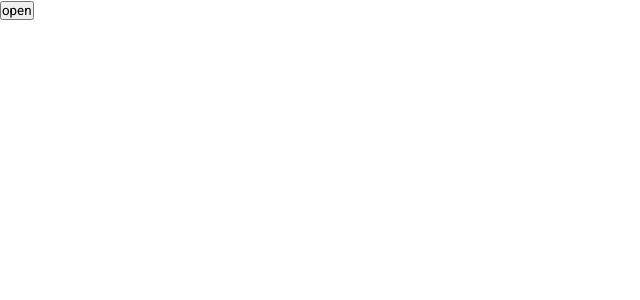
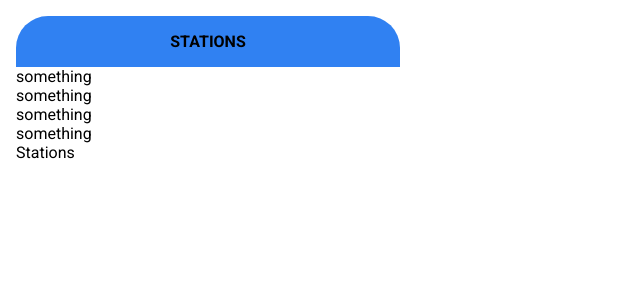
Before and after one commit to Khusyasy/depokepo-interview-1, a React (Create React App) app: page / in a window 1280 px wide. Shown: the top 300 px of the page, without its empty margins (0-640 px from the left). Built offline with nearby package versions, Linux system fonts and the light colour scheme.

Commit message:
base components

```diff
--- a/src/App.js
+++ b/src/App.js
@@ -1,29 +1,13 @@
-import { useState } from "react";
 import "./styles.css";
 
+import RadioMenu from "./components/RadioMenu/RadioMenu";
+
 function App() {
-  const [open, setOpen] = useState(false);
-  function toggleOpen() {
-    setOpen(!open);
-  }
   return (
     <div className="App">
-      <h1
-        className={"animate-height" + (open ? " open" : " close")}
-        style={styles.h1}
-      >
-        Test
-      </h1>
-      <button onClick={toggleOpen}>open</button>
+      <RadioMenu />
     </div>
   );
 }
 
-const styles = {
-  h1: {
-    display: "block",
-    overflow: "hidden"
-  }
-};
-
 export default App;
--- /dev/null
+++ b/src/components/RadioMenu/RadioMenu.js
@@ -0,0 +1,44 @@
+import { useState } from "react";
+
+function RadioMenu() {
+
+  const [radios, setRadios] = useState([]);
+
+  return (
+    <div style={styles.container}>
+        <div style={styles.head}>
+          Stations
+        </div>
+        <div>
+          <ul>
+            <li>something</li>
+            <li>something</li>
+            <li>something</li>
+            <li>something</li>
+          </ul>
+        </div>
+        <div style={styles.bottom}>
+          Stations
+        </div>
+    </div>
+  );
+}
+
+const styles = {
+  container: {
+    width: "24rem",
+    height: "30rem",
+    margin: "1rem",
+    borderRadius: "2rem",
+    overflow: "hidden",
+  },
+  head: {
+    padding: "1rem",
+    textAlign: "center",
+    textTransform: "uppercase",
+    fontWeight: 700,
+    background: "#3081f2",
+  }
+};
+
+export default RadioMenu;
--- a/src/components/RadioSelect.js
+++ /dev/null
@@ -1 +0,0 @@
-rafce;
```
Also changed, not shown: src/components/RadioMenu/RadioList.js (added, +24 -0 lines), src/components/RadioMenu/RadioLists.js (added, +13 -0 lines), package.json (line endings or trailing spaces), 2 other files (tests, documents, lock files or other folders).
